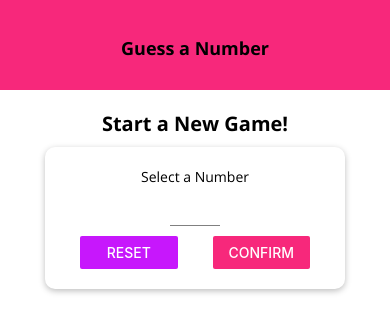
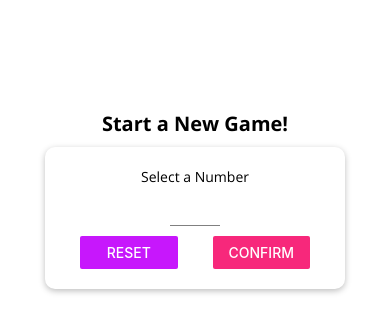
Before and after one commit to kangchih/number-guessing, a React Native app: screen / in a window 390 px wide. Shown: the top 332 px of the page. Built offline with nearby package versions, Linux system fonts and the light colour scheme.

Commit message:
1. Add safe area view. 2. iOS + Android headers.

```diff
--- a/App.js
+++ b/App.js
@@ -1,5 +1,5 @@
 import React, { useState } from 'react';
-import { StyleSheet, Text, View } from 'react-native';
+import { StyleSheet, Text, View, SafeAreaView } from 'react-native';
 import Header from './components/Header';
 import StartGameScreen from './screens/StartGameScreen';
 import GameScreen from './screens/GameScreen';
@@ -65,10 +65,11 @@ export default function App() {
   }
 
   return (
-    <View style={styles.screen}>
+    <SafeAreaView style={styles.screen}>
+      {/* <View style={styles.screen}> */}
       <Header title="Guess a Number" />
       {content}
-    </View>
+    </SafeAreaView>
   );
 }
 
--- a/components/Header.js
+++ b/components/Header.js
@@ -1,5 +1,5 @@
 import React from 'react';
-import { View, Text, StyleSheet } from 'react-native';
+import { View, Text, StyleSheet, Platform } from 'react-native';
 import Colors from '../constants/colors';
 import TitleText from './TitleText';
 
@@ -7,25 +7,37 @@ import TitleText from './TitleText';
 //functional components
 const Header = props => {
     return (
-        <View style={styles.header}>
-            <TitleText>{props.title}</TitleText>
+        <View style={{
+            ...styles.headerBase,
+            ...Platform.select({
+                ios: styles.headerIOS,
+                android: styles.headerAndroid
+            })
+        }}>
+            <TitleText style={styles.title}>{props.title}</TitleText>
         </View>
     );
 };
 
 const styles = StyleSheet.create({
-    header: {
+    headerBase: {
         width: '100%',
         height: 90,
         paddingTop: 36,
+        alignItems: 'center',
+        justifyContent: 'center',
+    },
+    headerIOS: {
+        backgroundColor: 'white',
+        borderBottomColor: '#ccc',
+        borderBottomWidth: 1
+    },
+    headerAndroid: {
         backgroundColor: Colors.primary,
-        alignItems: 'center'
     },
-    // headerTitle: {
-    //     color: 'black',
-    //     fontSize: 18,
-    //     fontFamily: 'open-sans-bold'
-    // }
+    title: {
+        color: Platform.OS === 'ios' ? Colors.primary : 'white',
+    }
 
 });
 
--- /dev/null
+++ b/components/MainButton.web.js
@@ -0,0 +1,47 @@
+import React from 'react';
+import { View, Text, StyleSheet, TouchableOpacity, TouchableNativeFeedback, Platform } from 'react-native';
+import Colors from '../constants/colors';
+
+const MainButton = props => {
+    // const [enteredValue, setEnteredValue] = useState('');
+    let ButtonComponent = TouchableOpacity;
+
+    if (Platform.Version >= 21) {
+        ButtonComponent = TouchableNativeFeedback;
+    }
+
+    return (
+        <View style={styles.buttonContainer}>
+            <ButtonComponent activeOpacity={0.6} onPress={props.onPress}>
+                <View style={styles.button}>
+                    <Text style={styles.buttonText}>{props.children}</Text>
+                </View>
+            </ButtonComponent>
+        </View>
+    );
+};
+
+const styles = StyleSheet.create({
+    buttonContainer: {
+        borderRadius: 25, //Same with button's borderRadius
+        overflow: 'hidden' // means any child component that would go beyond the boundaries of this component
+                            //this will ensure that the ripple effect which is now a child
+    },
+    button: {
+        backgroundColor: Colors.primary,
+        // borderColor: Colors.accent,
+        paddingVertical: 10,
+        paddingHorizontal: 30,
+        borderRadius: 25,
+        // marginVertical: 10,
+        // alignItems: 'center',
+        // justifyContent:  'center'
+    },
+    buttonText: {
+        color: 'white',
+        fontSize: 18,
+        fontFamily: 'open-sans'
+    }
+});
+
+export default MainButton;
--- a/screens/GameOverScreen.js
+++ b/screens/GameOverScreen.js
@@ -6,94 +6,94 @@ import Colors from '../constants/colors';
 import MainButton from '../components/MainButton'
 
 //Better
+// const GameOverScreen = props => {
+//     const [availableDeviceWidth, setAvailableDeviceWidth] = useState(Dimensions.get('window').width);
+//     const [availableDeviceHeight, setAvailableDeviceHeight] = useState(Dimensions.get('window').height);
+
+//     useEffect(() => {
+//         const updateLayout = () => {
+//             setAvailableDeviceWidth(Dimensions.get('window').width);
+//             setAvailableDeviceHeight(Dimensions.get('window').height);
+//         };
+
+//         Dimensions.addEventListener('change', updateLayout);
+
+//         return () => {
+//             Dimensions.removeEventListener('change', updateLayout);
+//         };
+//     });
+
+//     return (
+//         <ScrollView>
+//             <View style={styles.screen}>
+//                 <TitleText>The Game is Over!</TitleText>
+//                 <View style={{
+//                     ...styles.imageContainer, ...{
+//                         width: availableDeviceWidth * 0.7,
+//                         height: availableDeviceWidth * 0.7,
+//                         borderRadius: (availableDeviceWidth * 0.7) / 2,
+//                         marginVertical: availableDeviceHeight / 30
+//                     }
+//                 }}>
+//                     <Image
+//                         source={require('../assets/success.png')}
+//                         style={styles.image}
+//                         resizeMode="cover"
+//                     />
+//                 </View>
+//                 <View style={{
+//                     ...styles.resultContainer,
+//                     ...{ marginVertical: availableDeviceHeight / 60 }
+//                 }}>
+//                     <BodyText style={{
+//                         ...styles.resultText, ...{
+//                             fontSize: availableDeviceHeight < 400 ? 16 : 20
+//                         }
+//                     }}>
+//                         Your phone needed{' '}
+//                         <Text style={styles.highlight}>{props.roundsNumber}</Text> rounds to
+//                             guess the number{' '}
+//                         <Text style={styles.highlight}>{props.userNumber}</Text>.
+//                     </BodyText>
+//                 </View>
+//                 <MainButton onPress={props.onRestart}>NEW GAME</MainButton>
+//             </View>
+//         </ScrollView>
+//     );
+// };
+
+
 const GameOverScreen = props => {
-    const [availableDeviceWidth, setAvailableDeviceWidth] = useState(Dimensions.get('window').width);
-    const [availableDeviceHeight, setAvailableDeviceHeight] = useState(Dimensions.get('window').height);
-
-    useEffect(() => {
-        const updateLayout = () => {
-            setAvailableDeviceWidth(Dimensions.get('window').width);
-            setAvailableDeviceHeight(Dimensions.get('window').height);
-        };
-
-        Dimensions.addEventListener('change', updateLayout);
-
-        return () => {
-            Dimensions.removeEventListener('change', updateLayout);
-        };
-    });
+    // const [enteredValue, setEnteredValue] = useState('');
 
     return (
         <ScrollView>
             <View style={styles.screen}>
-                <TitleText>The Game is Over!</TitleText>
-                <View style={{
-                    ...styles.imageContainer, ...{
-                        width: availableDeviceWidth * 0.7,
-                        height: availableDeviceWidth * 0.7,
-                        borderRadius: (availableDeviceWidth * 0.7) / 2,
-                        marginVertical: availableDeviceHeight / 30
-                    }
-                }}>
+                <TitleText >Game Over!</TitleText>
+                <View style={styles.imageContainer}>
                     <Image
-                        source={require('../assets/success.png')}
+                        // fadeDuration={1000}
+                        // source={require('../assets/success.png')}
+                        source={{ uri: 'https://cdn.pixabay.com/photo/2016/05/05/23/52/mountain-summit-1375015_1280.jpg' }}
+
                         style={styles.image}
-                        resizeMode="cover"
+                        resizeMode='cover'
                     />
                 </View>
-                <View style={{
-                    ...styles.resultContainer,
-                    ...{ marginVertical: availableDeviceHeight / 60 }
-                }}>
-                    <BodyText style={{
-                        ...styles.resultText, ...{
-                            fontSize: availableDeviceHeight < 400 ? 16 : 20
-                        }
-                    }}>
+                <View style={styles.resultContainer}>
+                    <BodyText style={styles.resultText}>
                         Your phone needed{' '}
-                        <Text style={styles.highlight}>{props.roundsNumber}</Text> rounds to
-                            guess the number{' '}
-                        <Text style={styles.highlight}>{props.userNumber}</Text>.
-                    </BodyText>
+                        <Text style={styles.highlight}>{props.userNumber}</Text> rounds to
+                    guess the number{' '}
+                        <Text style={styles.highlight}>{props.roundsNumber}</Text>.
+                </BodyText>
                 </View>
+
                 <MainButton onPress={props.onRestart}>NEW GAME</MainButton>
             </View>
         </ScrollView>
     );
 };
-
-
-// const GameOverScreen = props => {
-//     // const [enteredValue, setEnteredValue] = useState('');
-
-//     return (
-//         <ScrollView>
-//             <View style={styles.screen}>
-//                 <TitleText >Game Over!</TitleText>
-//                 <View style={styles.imageContainer}>
-//                     <Image
-//                         // fadeDuration={1000}
-//                         // source={require('../assets/success.png')}
-//                         source={{ uri: 'https://cdn.pixabay.com/photo/2016/05/05/23/52/mountain-summit-1375015_1280.jpg' }}
-
-//                         style={styles.image}
-//                         resizeMode='cover'
-//                     />
-//                 </View>
-//                 <View style={styles.resultContainer}>
-//                     <BodyText style={styles.resultText}>
-//                         Your phone needed{' '}
-//                         <Text style={styles.highlight}>{props.userNumber}</Text> rounds to
-//                     guess the number{' '}
-//                         <Text style={styles.highlight}>{props.roundsNumber}</Text>.
-//                 </BodyText>
-//                 </View>
-
-//                 <MainButton onPress={props.onRestart}>NEW GAME</MainButton>
-//             </View>
-//         </ScrollView>
-//     );
-// };
 
 const styles = StyleSheet.create({
     screen: {
@@ -108,12 +108,12 @@ const styles = StyleSheet.create({
         width: Dimensions.get('window').width * 0.7,
         // height: 300,
         height: Dimensions.get('window').width * 0.7,
-        borderRadius: Dimensions.get('window').width * 0.7 / 2,
+        borderRadius: (Dimensions.get('window').width * 0.7)/ 2,
         // borderRadius: Dimensions.get('window').height * 0.7 / 2,
         borderWidth: 3,
         borderColor: 'black',
         overflow: 'hidden',
-        marginVertical: 30,
+        // marginVertical: 30,
         marginVertical: Dimensions.get('window').height / 30
     },
     image: {
```
Also changed, not shown: components/MainButton.android.js (added, +47 -0 lines), components/MainButton.ios.js (renamed from components/MainButton.js, +7 -8 lines), screens/GameScreen.js (+5 -5 lines).
